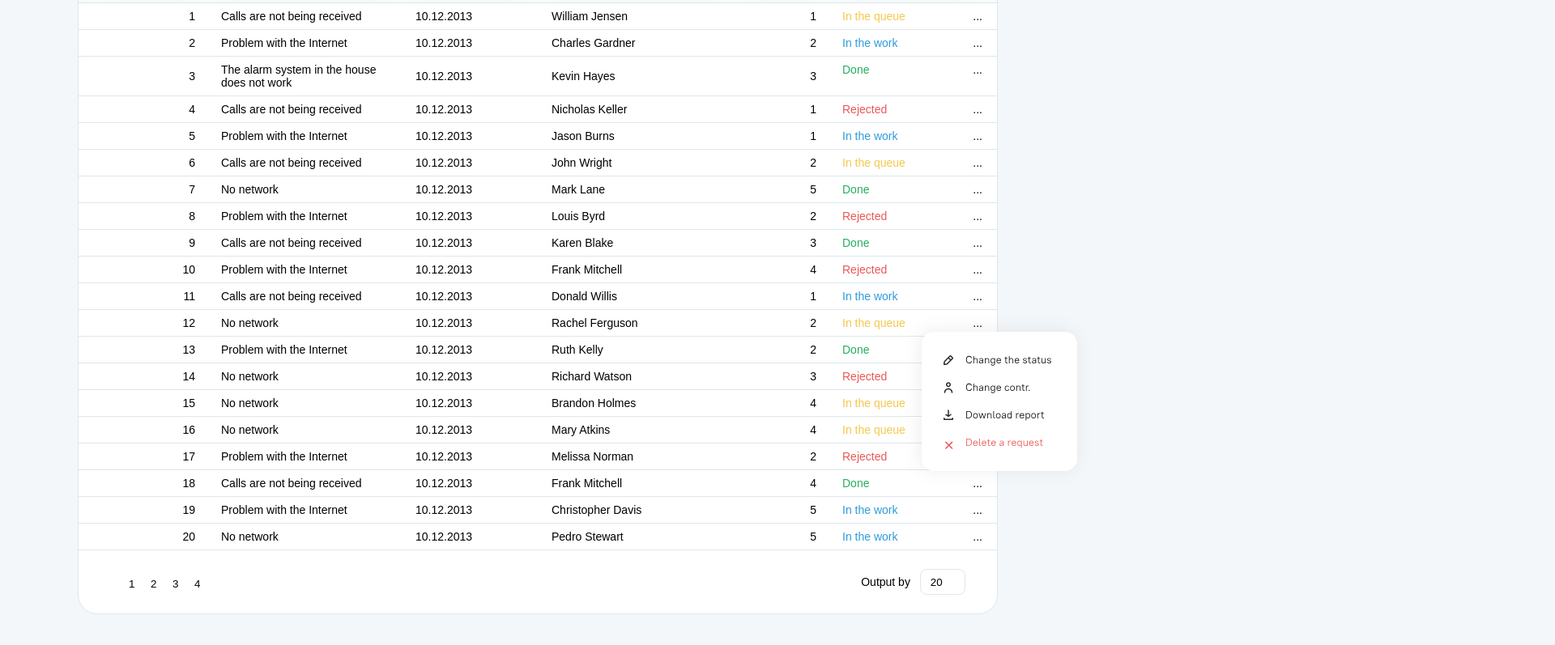
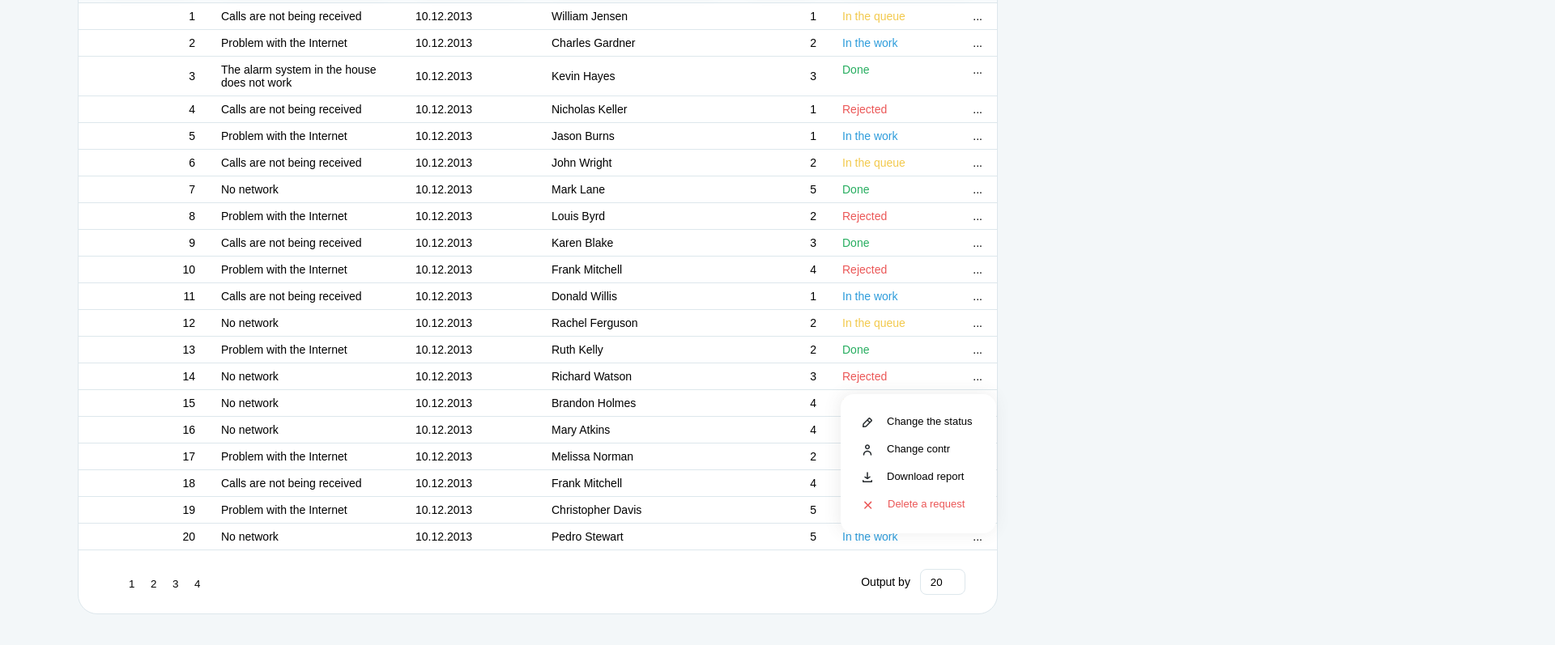
Before and after one commit to ChristinaZavarzina/FD_Lesson07, a plain HTML site: page index.html in a window 1280 px wide. Shown: the part 253-1050 px from the top of the page at 81% size, 1920 px wide, since content can reach past the window. Drawn offline with Linux system fonts and the light colour scheme; a web font is replaced by a local one.

Commit message:
less07hw

```diff
--- a/index.html
+++ b/index.html
@@ -72,7 +72,7 @@
                         <td>10.12.2013</td>
                         <td>William Jensen</td>
                         <td>1</td>
-                        <td><span class="yellow__span">In the queue</span>...</td>
+                        <td><span class="yellow__span">In the queue</span><a href="#tablo">...</a></td>
                     </tr>
                     <tr class="work">
                         <td>2</td>
@@ -80,7 +80,7 @@
                         <td>10.12.2013</td>
                         <td>Charles Gardner</td>
                         <td>2</td>
-                        <td><span class="blue__span">In the work</span>...</td>
+                        <td><span class="blue__span">In the work</span><a href="#tablo">...</a></td>
                     </tr>
                     <tr class="done">
                         <td>3</td>
@@ -88,7 +88,7 @@
                         <td>10.12.2013</td>
                         <td>Kevin Hayes</td>
                         <td>3</td>
-                        <td><span class="green__span">Done</span>...</td>
+                        <td><span class="green__span">Done</span><a href="#tablo">...</a></td>
                     </tr>
                     <tr class="rejected">
                         <td>4</td>
@@ -96,7 +96,7 @@
                         <td>10.12.2013</td>
                         <td>Nicholas Keller</td>
                         <td>1</td>
-                        <td><span class="red__span">Rejected</span>...</td>
+                        <td><span class="red__span">Rejected</span><a href="#tablo">...</a></td>
                     </tr>
                     <tr class="work">
                         <td>5</td>
@@ -104,7 +104,7 @@
                         <td>10.12.2013</td>
                         <td>Jason Burns</td>
                         <td>1</td>
-                        <td><span class="blue__span">In the work</span>...</td>
+                        <td><span class="blue__span">In the work</span><a href="#tablo">...</a></td>
                     </tr>
                     <tr class="queue">
                         <td>6</td>
@@ -112,7 +112,7 @@
                         <td>10.12.2013</td>
                         <td>John Wright</td>
                         <td>2</td>
-                        <td><span class="yellow__span">In the queue</span>...</td>
+                        <td><span class="yellow__span">In the queue</span><a href="#tablo">...</a></td>
                     </tr>
                     <tr class="done">
                         <td>7</td>
@@ -120,7 +120,7 @@
                         <td>10.12.2013</td>
                         <td>Mark Lane</td>
                         <td>5</td>
-                        <td><span class="green__span">Done</span>...</td>
+                        <td><span class="green__span">Done</span><a href="#tablo">...</a></td>
                     </tr>
                     <tr class="rejected">
                         <td>8</td>
@@ -128,7 +128,7 @@
                         <td>10.12.2013</td>
                         <td>Louis Byrd</td>
                         <td>2</td>
-                        <td><span class="red__span">Rejected</span>...</td>
+                        <td><span class="red__span">Rejected</span><a href="#tablo">...</a></td>
                     </tr>
                     <tr class="done">
                         <td>9</td>
@@ -136,7 +136,7 @@
                         <td>10.12.2013</td>
                         <td>Karen Blake</td>
                         <td>3</td>
-                        <td><span class="green__span">Done</span>...</td>
+                        <td><span class="green__span">Done</span><a href="#tablo">...</a></td>
                     </tr>
                     <tr class="rejected">
                         <td>10</td>
@@ -144,7 +144,7 @@
                         <td>10.12.2013</td>
                         <td>Frank Mitchell</td>
                         <td>4</td>
-                        <td><span class="red__span">Rejected</span>...</td>
+                        <td><span class="red__span">Rejected</span><a href="#tablo">...</a></td>
                     </tr>
                     <tr class="work">
                         <td>11</td>
@@ -152,7 +152,7 @@
                         <td>10.12.2013</td>
                         <td>Donald Willis</td>
                         <td>1</td>
-                        <td><span class="blue__span">In the work</span>...</td>
+                        <td><span class="blue__span">In the work</span><a href="#tablo">...</a></td>
                     </tr>
                     <tr class="queue">
                         <td>12</td>
@@ -160,7 +160,7 @@
                         <td>10.12.2013</td>
                         <td>Rachel Ferguson</td>
                         <td>2</td>
-                        <td><span class="yellow__span">In the queue</span>...</td>
+                        <td><span class="yellow__span">In the queue</span><a href="#tablo">...</a></td>
                     </tr>
                     <tr class="done">
                         <td>13</td>
@@ -168,7 +168,7 @@
                         <td>10.12.2013</td>
                         <td>Ruth Kelly</td>
                         <td>2</td>
-                        <td><span class="green__span">Done</span>...</td>
+                        <td><span class="green__span">Done</span><a href="#tablo">...</a></td>
                     </tr>
                     <tr class="rejected">
                         <td>14</td>
@@ -176,7 +176,7 @@
                         <td>10.12.2013</td>
                         <td>Richard Watson</td>
                         <td>3</td>
-                        <td><span class="red__span">Rejected</span>...</td>
+                        <td><span class="red__span">Rejected</span><a href="#tablo">...</a></td>
                     </tr>
                     <tr class="queue">
                         <td>15</td>
@@ -184,7 +184,7 @@
                         <td>10.12.2013</td>
                         <td>Brandon Holmes</td>
                         <td>4</td>
-                        <td><span class="yellow__span">In the queue</span>...</td>
+                        <td><span class="yellow__span">In the queue</span><a href="#tablo">...</a></td>
                     </tr>
                     <tr class="queue">
                         <td>16</td>
@@ -192,7 +192,7 @@
                         <td>10.12.2013</td>
                         <td>Mary Atkins</td>
                         <td>4</td>
-                        <td><span class="yellow__span">In the queue</span>...</td>
+                        <td><span class="yellow__span">In the queue</span><a href="#tablo">...</a></td>
                     </tr>
                     <tr class="rejected">
                         <td>17</td>
@@ -200,7 +200,7 @@
                         <td>10.12.2013</td>
                         <td>Melissa Norman</td>
                         <td>2</td>
-                        <td><span class="red__span">Rejected</span>...</td>
+                        <td><span class="red__span">Rejected</span><a href="#tablo">...</a></td>
                     </tr>
                     <tr class="done">
                         <td>18</td>
@@ -208,7 +208,7 @@
                         <td>10.12.2013</td>
                         <td>Frank Mitchell</td>
                         <td>4</td>
-                        <td><span class="green__span">Done</span>...</td>
+                        <td><span class="green__span">Done</span><a href="#tablo">...</a></td>
                     </tr>
                     <tr class="work">
                         <td>19</td>
@@ -216,7 +216,7 @@
                         <td>10.12.2013</td>
                         <td>Christopher Davis</td>
                         <td>5</td>
-                        <td><span class="blue__span">In the work</span>...</td>
+                        <td><span class="blue__span">In the work</span><a href="#tablo">...</a></td>
                     </tr>
                     <tr class="work">
                         <td>20</td>
@@ -224,7 +224,7 @@
                         <td>10.12.2013</td>
                         <td>Pedro Stewart</td>
                         <td>5</td>
-                        <td><span class="blue__span">In the work</span>...</td>
+                        <td><span class="blue__span">In the work</span><a href="#tablo">...</a></td>
                     </tr>
                 </tbody>
 
@@ -243,7 +243,14 @@
                     </tr>
                 </tfoot>
             </table>
-            <div  class="span__img"><img src="./img_svg/page_table.svg" alt="..."></div>
+            <div class="tablo" id="tablo">
+                <ul class="card__list">
+                    <li class="img1"><a href="#!"></a>Change the status</li>
+                    <li class="img2"><a href="#!"></a>Change contr</li>
+                    <li class="img3"><a href="#!"></a>Download report</li>
+                    <li class="img4"><a href="#!"></a><span class="red__span">Delete a request</span></li>
+                </ul>
+            </div>
         </div>
     </main>
 </body>
--- a/style.css
+++ b/style.css
@@ -42,10 +42,12 @@ tr, th, td{
     margin: 0;
 }
 
+
 /*
 font-family: 'PT Root UI', sans-serif;
 */
 /*header start*/
+
 
 .header__bg{
     height: 64px;
@@ -144,8 +146,11 @@ font-family: 'PT Root UI', sans-serif;
     padding-left: 1rem;
     padding-right: 2.4rem;
 }
+
+
 /*header and*/
 /*main start*/
+
 
 .container{
     width: 85%;
@@ -184,12 +189,18 @@ font-family: 'PT Root UI', sans-serif;
     vertical-align: middle;
 }
 
+
+/* table */
+/* thead */
+
+
 table{
     background: var(--white);
     border-spacing: 0px;
     border: 1px solid var(--border);
     border-radius: 24px;
     margin-top: 32px;
+    margin-bottom: 50px;
 }
 
 .thead__table{
@@ -283,6 +294,10 @@ input[id="Status"]{
     margin-right: 1.6rem;
 }
 
+
+/* tbody */
+
+
 tbody{
     font-style: normal;
     font-weight: 400;
@@ -338,6 +353,59 @@ tr>td:nth-child(6){
     color: var(--red);
 }
 
+.tablo{
+    width: 192px;
+    height: 172px;
+    background-color: var(--white);
+    box-shadow: -2px -1px 20px rgba(74, 74, 74, 0.1);
+    border-radius: 16px;
+    position: absolute;
+    right: 50px;
+    top: 740px;
+}
+
+.card__list{
+    font-style: normal;
+    font-weight: 400;
+    font-size: .65rem;
+    padding: 26px 28px 26px 24px;
+}
+
+.card__list li{
+    display: flex;
+}
+
+.img1::before{
+    content: url(./img_svg/change-status.svg);
+    display: inline-block;
+    padding-right: 0.75rem;
+    padding-bottom: 13px;
+}
+
+.img2::before{
+    content: url(./img_svg/change.svg);
+    display: inline-block;
+    padding-right: 0.75rem;
+    padding-bottom: 13px;
+}
+
+.img3::before{
+    content: url(./img_svg/downloud.svg);
+    display: inline-block;
+    padding-right: 0.75rem;
+    padding-bottom: 13px;
+}
+
+.img4::before{
+    content: url(./img_svg/delete.svg);
+    display: inline-block;
+    padding-right: 0.75rem;
+}
+
+
+/* tfoot */
+
+
 tfoot{
     height: 79px;
 }
@@ -380,8 +448,5 @@ tfoot{
     margin-left: 8px;
 }
 
-.span__img{
-    position: relative;
-    bottom: 370px;
-    left: 1020px;
-}
+
+/*main end*/
```
Also changed, not shown: img_svg/change-status.svg (added), img_svg/change.svg (added), img_svg/delete.svg (added), img_svg/downloud.svg (added).
